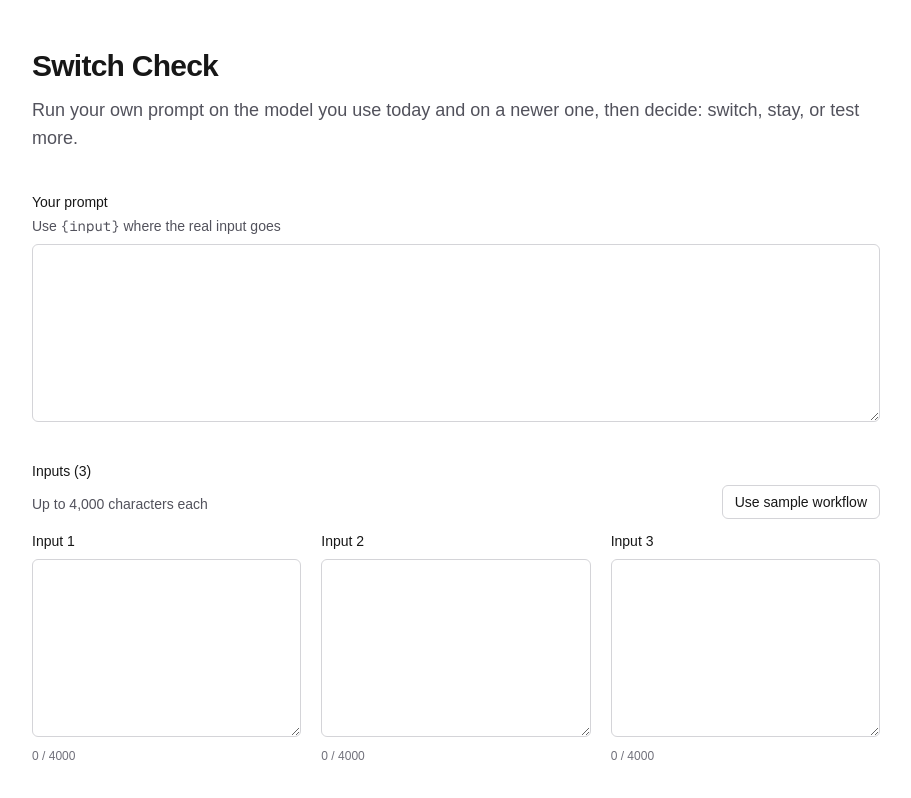
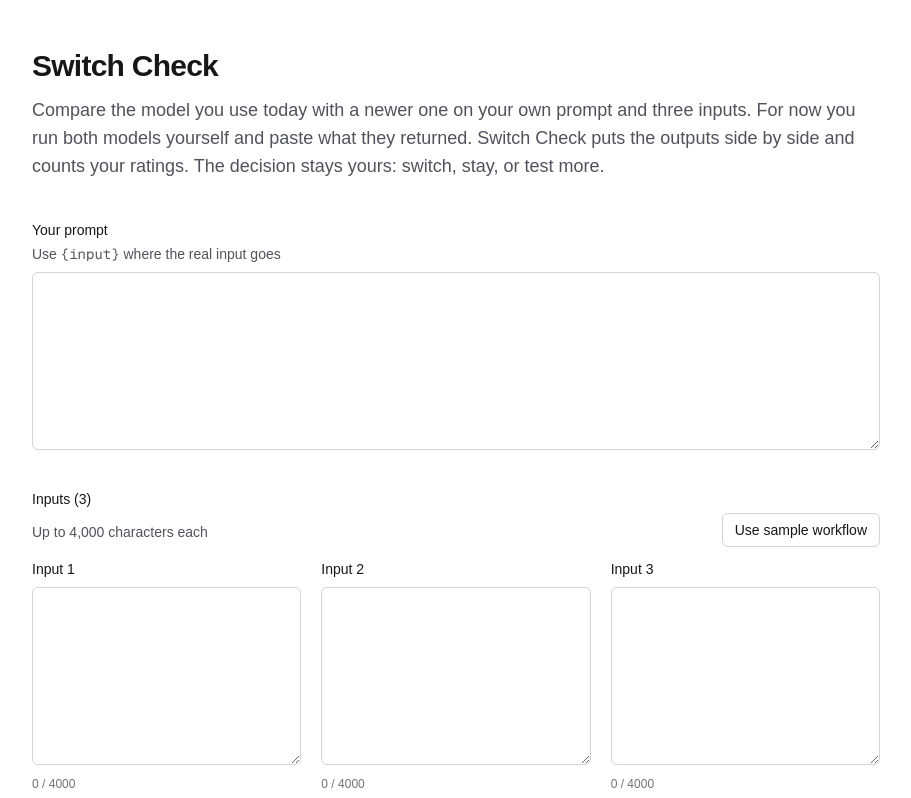
Before and after one commit to millerandmuller/switch-check, a Next.js app: page / in a window 1280 px wide. Shown: the top 798 px of the page, without its empty margins (184-1095 px from the left). Built offline with nearby package versions, Linux system fonts and the light colour scheme.

Commit message:
Say in the header what the tool does today

```diff
--- a/app/page.tsx
+++ b/app/page.tsx
@@ -20,7 +20,10 @@ export default function Home() {
     <main className="mx-auto w-full max-w-4xl px-6 py-12">
       <h1 className="text-3xl font-semibold tracking-tight">Switch Check</h1>
       <p className="mt-3 text-lg text-zinc-600 dark:text-zinc-400">
-        Run your own prompt on the model you use today and on a newer one, then decide: switch, stay, or test more.
+        Compare the model you use today with a newer one on your own prompt and three inputs. For
+        now you run both models yourself and paste what they returned. Switch Check puts the
+        outputs side by side and counts your ratings. The decision stays yours: switch, stay, or
+        test more.
       </p>
       <div className="mt-10">
         <WorkflowForm
```
Also changed, not shown: 2 other files (tests, documents, lock files or other folders).
